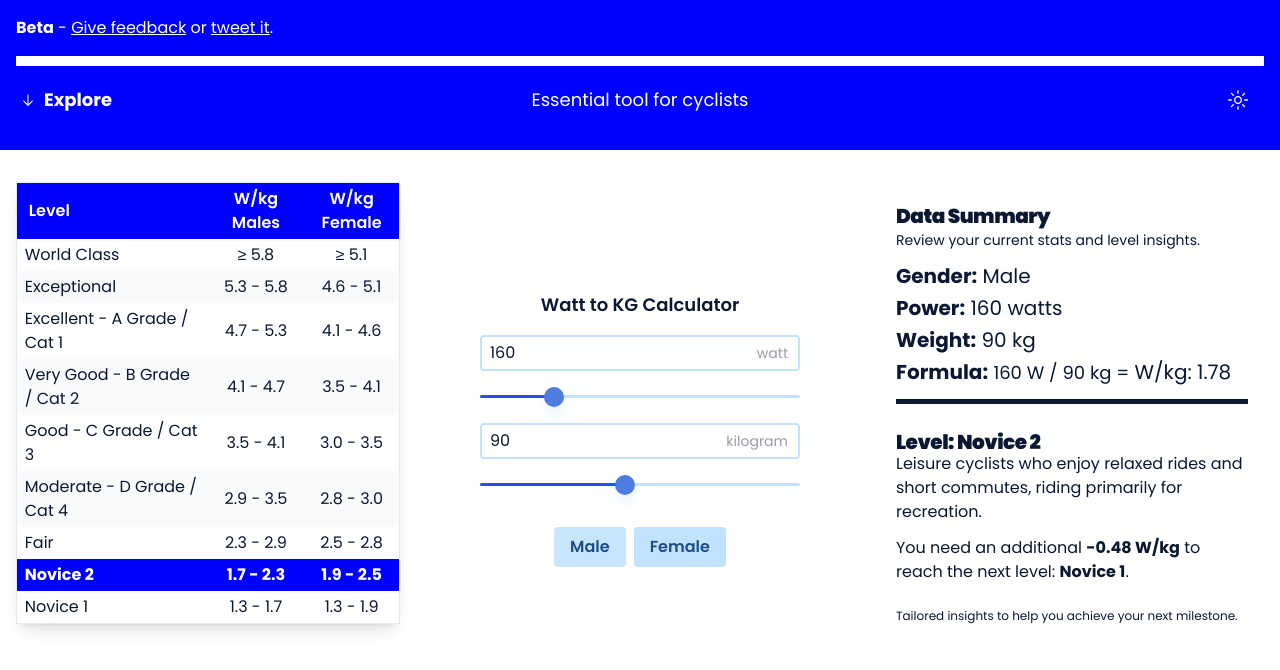
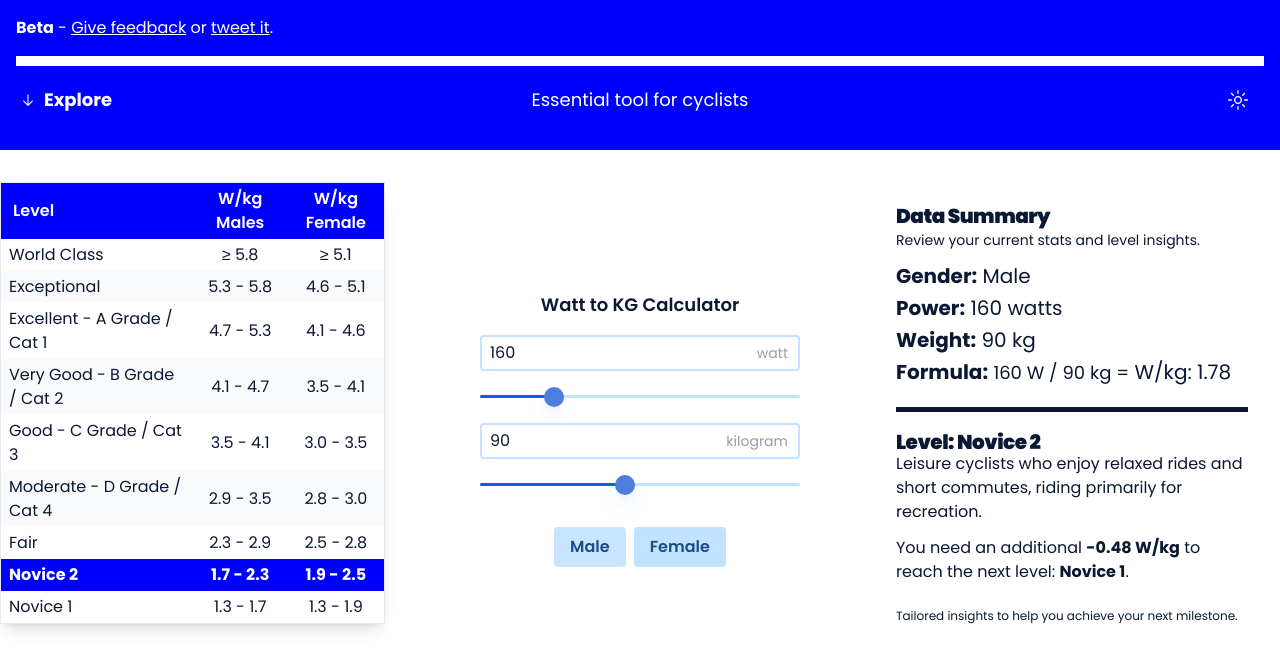
Before and after one commit to Roysignaler/wkg, a Next.js app: page / in a window 1280 px wide. Shown: the top 670 px of the page. Built offline with nearby package versions, Linux system fonts and the light colour scheme.

Commit message:
moving and adjusting

```diff
--- a/src/app/components/DataSummaryCard.tsx
+++ b/src/app/components/DataSummaryCard.tsx
@@ -41,7 +41,7 @@ export default function DataSummaryCard({
         </CardDescription>
       </CardHeader>
       <CardContent className="space-y-4">
-        <div className="space-y-1 border-b-[5px] pb-3">
+        <div className="space-y-1 border-b-[5px] pb-5">
           <p>
             <strong>Gender:</strong>{" "}
             {gender.charAt(0).toUpperCase() + gender.slice(1)}
@@ -63,7 +63,7 @@ export default function DataSummaryCard({
 
         {currentLevel && (
           <div>
-            <div className="pt-3">
+            <div className="pt-1">
               <CardTitle>
                 <strong>Level: {currentLevel.name}</strong>
               </CardTitle>
--- a/src/app/page.tsx
+++ b/src/app/page.tsx
@@ -93,6 +93,8 @@ export default function Home() {
           </div>
         </div>
       </header>
+
+      {/* Center - Use the WattToKgCalculator component */}
       <main className="grid grid-cols-1 sm:grid-cols-1 md:grid-cols-1 lg:grid-cols-3 gap-4 w-full max-w-screen-xl mx-auto py-4">
         <div className="order-1 md:order-1 lg:order-2 p-0 py-4 flex justify-center items-center">
           <WattToKgCalculator
@@ -108,7 +110,8 @@ export default function Home() {
           />
         </div>
 
-        <div className="order-2 md:order-2 lg:order-1 p-0 py-4 flex justify-center items-start lg:h-[525px] overflow-y-auto">
+        {/* Left side - Use the watt-per-kilo-table component */}
+        <div className="order-2 md:order-2 lg:order-1 p-0 py-4 px-0 flex lg:justify-start justify-center items-start lg:h-[525px] overflow-y-auto">
           <CyclingPerformanceTable
             isWarmTheme={isWarmTheme}
             result={wpk}
@@ -118,7 +121,7 @@ export default function Home() {
 
         {/* Right side - Use the DataSummaryCard component */}
         <div
-          className={`order-3 md:order-3 lg:order-3 p-0 py-4 flex items-start justify-center text-xl ${
+          className={`order-3 md:order-3 lg:order-3 p-0 py-4 flex items-start lg:justify-start justify-center text-xl ${
             isWarmTheme ? "text-[#F94807]" : "text-[#0A1833]"
           } lg:h-[525px] overflow-y-auto`}
         >
```
